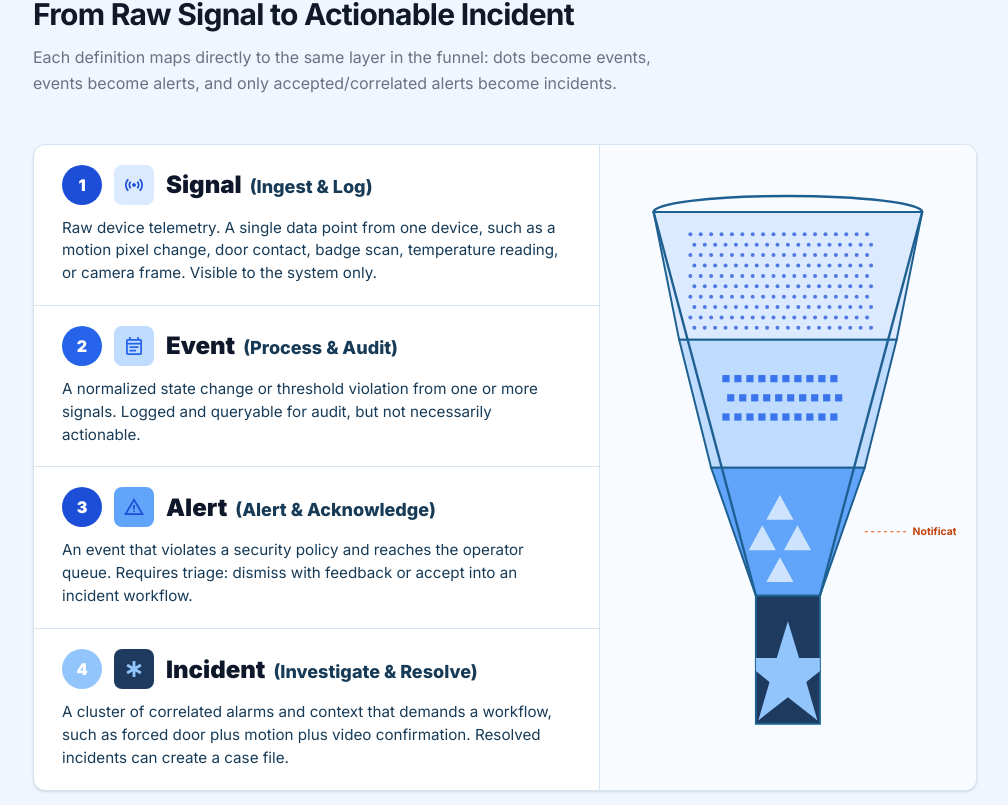
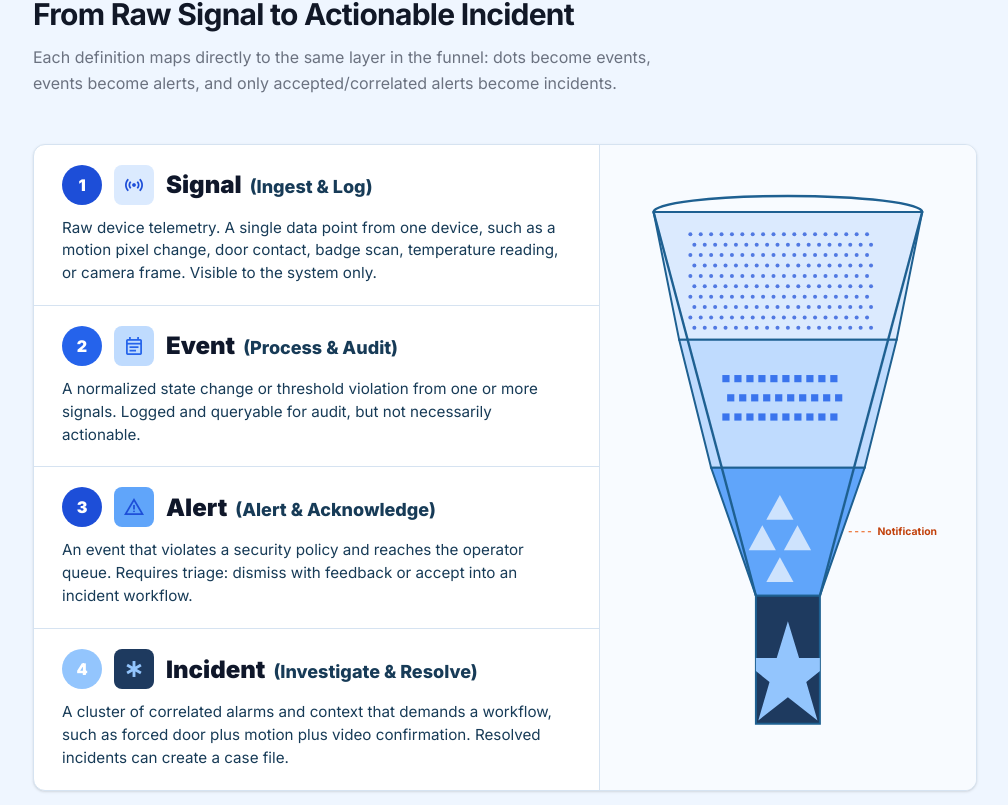
Before and after one commit to bgeorge-een/project-agora-v3, a Next.js app: page / in a window 1280 px wide. Shown: the part 7191-7996 px from the top of the page, without its empty margins (255-1263 px from the left). Built offline with nearby package versions, Linux system fonts and the light colour scheme.

Commit message:
Fix notification label clipping

```diff
--- a/components/prd/SignalFunnelDiagram.tsx
+++ b/components/prd/SignalFunnelDiagram.tsx
@@ -163,8 +163,8 @@ function FunnelGraphic() {
         <line x1="42" y1="0" x2="170" y2="480" stroke="#1E6091" strokeWidth="3" />
         <line x1="378" y1="0" x2="250" y2="480" stroke="#1E6091" strokeWidth="3" />
 
-        <line x1="306" y1="400" x2="360" y2="400" stroke="#EA580C" strokeWidth="1.5" strokeDasharray="4 4" />
-        <text x="366" y="404" fill="#C2410C" fontSize="13" fontWeight="700">
+        <line x1="286" y1="400" x2="316" y2="400" stroke="#EA580C" strokeWidth="1.5" strokeDasharray="4 4" />
+        <text x="322" y="404" fill="#C2410C" fontSize="13" fontWeight="700">
           Notification
         </text>
       </svg>
```
